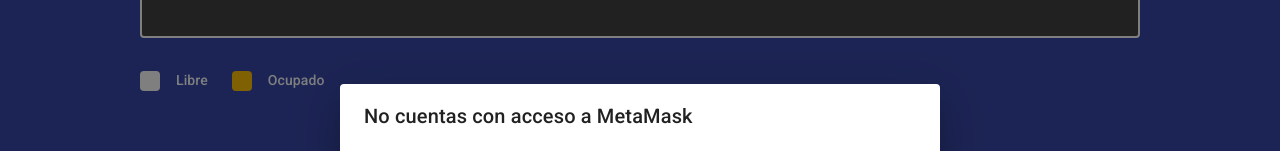
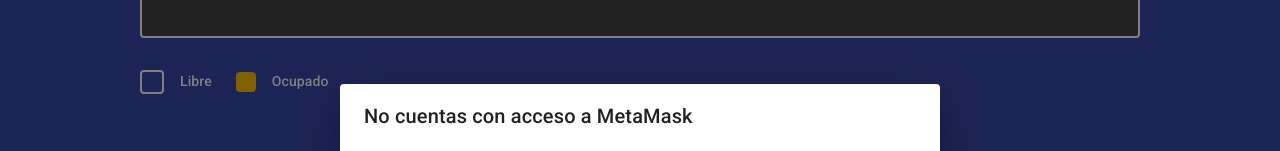
Before and after one commit to andrelizarandev/BlockchainTickets, a React (Vite) app: page / in a window 1280 px wide. Shown: the part 262-413 px from the top of the page. Built offline with nearby package versions, Linux system fonts and the light colour scheme.

Commit message:
feat: Color de sillas

```diff
--- a/src/components/colors-row/style.ts
+++ b/src/components/colors-row/style.ts
@@ -1,11 +1,19 @@
 const ColorRowStyle = {
   ColorElement (color:string) {
-    return {
-      width:'20px',
-      height:'20px',
-      backgroundColor: color,
-      borderRadius:1
-    }
+    if (color === '#ffc107')
+      return {
+        width:'20px',
+        height:'20px',
+        backgroundColor:color,
+        borderRadius:1
+      }
+    else
+      return {
+        width:'20px',
+        height:'20px',
+        border:'2px solid white',
+        borderRadius:1
+      }
   }
 }
 
--- a/src/components/seat-element/style.ts
+++ b/src/components/seat-element/style.ts
@@ -3,10 +3,19 @@
 
 const SeatElementStyle = {
 
-  MainContainer (inUse:string) {
+  MainContainer (idTicket:string) {
+    if (idTicket)
     return {
       borderRadius:2,
-      border:`2px solid ${inUse ? amber[500] : 'white' }`,
+      backgroundColor:amber[500],
+      width:'50px',
+      height:'50px',
+      cursor:'pointer'
+    }
+    else
+    return {
+      borderRadius:2,
+      border:'2px solid white',
       width:'50px',
       height:'50px',
       cursor:'pointer'
```
